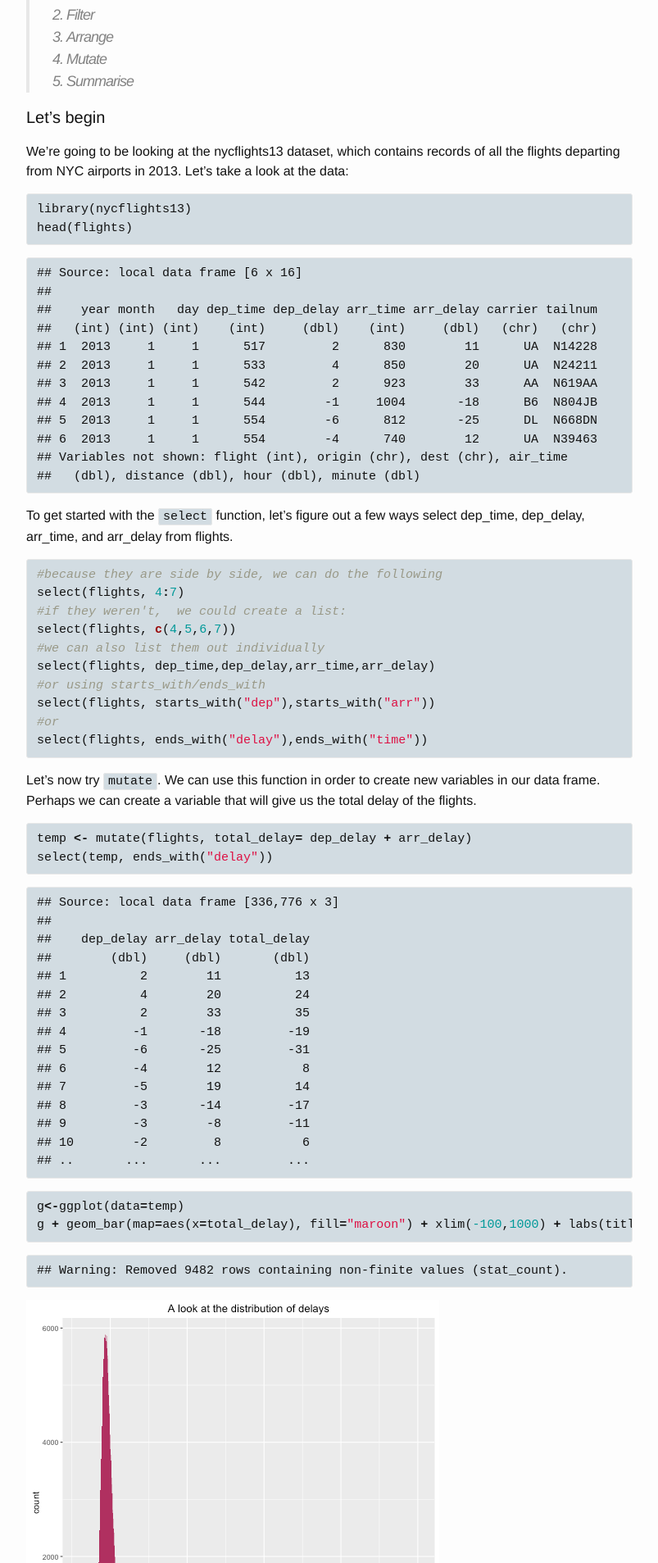
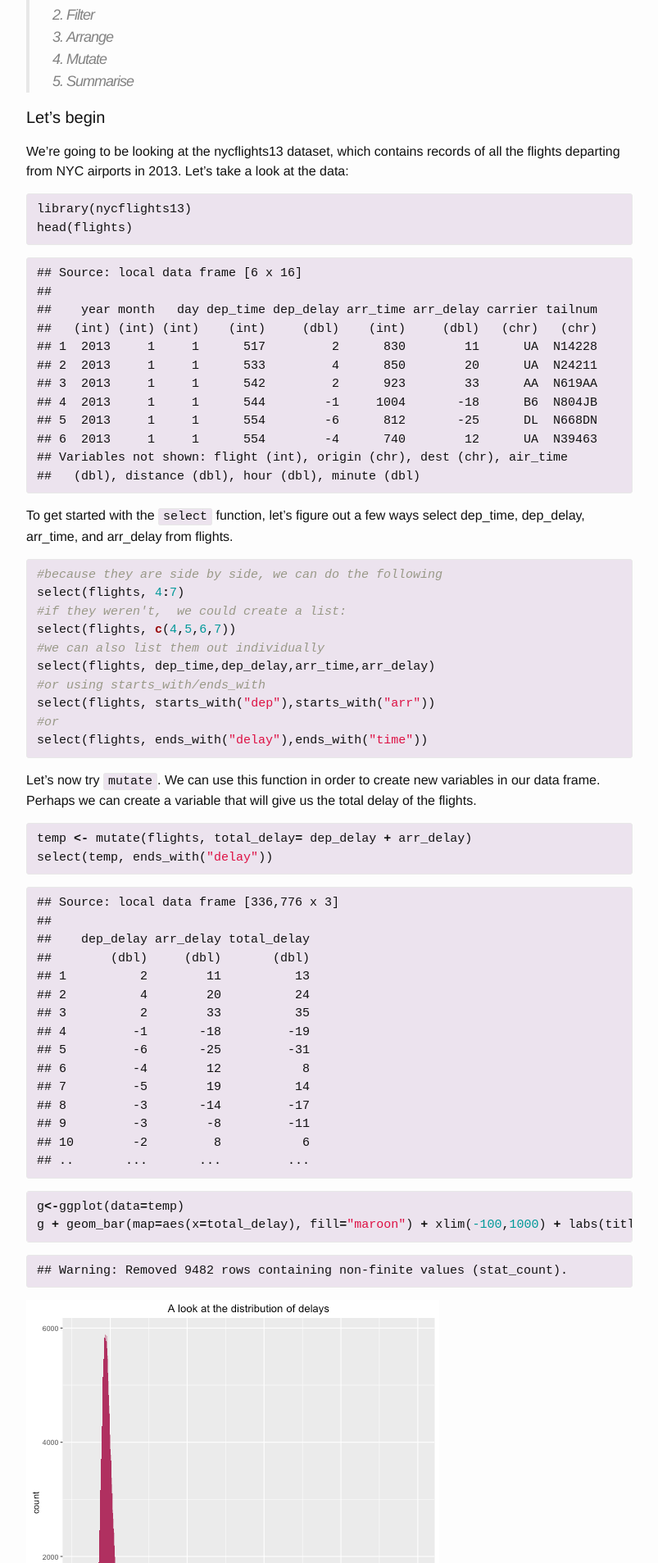
Before and after one commit to yankev/yankev.github.io, a Jekyll site: the page built from _posts/2016-01-11-dplyr_flights.md, in a window 1280 px wide. Shown: the part 429-2336 px from the top of the page at 82% size, without its empty margins (238-1041 px from the left). Built offline with Jekyll 4.4.1, drawn with Linux system fonts in a browser that asks for light colours.

Commit message:
bg colour

```diff
--- a/_sass/_base.scss
+++ b/_sass/_base.scss
@@ -133,7 +133,7 @@ code {
     border: 1px solid $grey-color-light;
     border-radius: 3px;
     /*background-color: #eef;*/
-    background-color: #D2DCE2;
+    background-color: #ECE3EE;
 }
 
 code {
```
